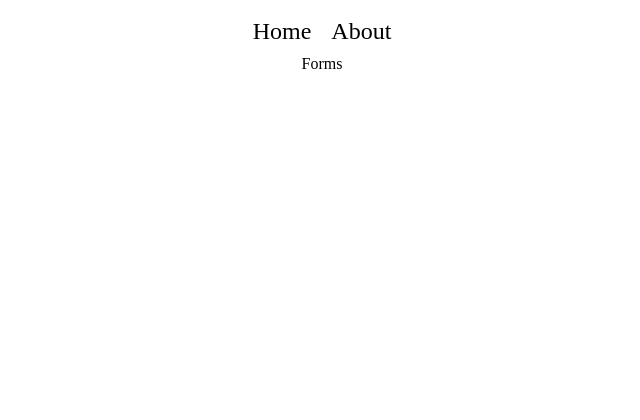
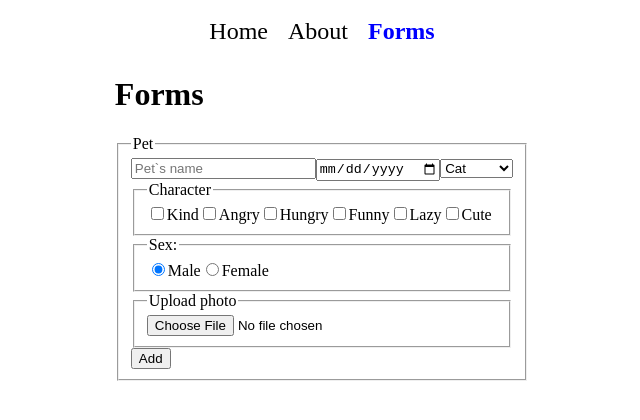
Before and after one commit to Sekler09/rss-react, a React (Vite) app: page /forms in a window 1280 px wide. Shown: the top 420 px of the page, without its empty margins (318-958 px from the left). Built offline with nearby package versions, Linux system fonts and the light colour scheme.

Commit message:
feat: add form layout

```diff
--- /dev/null
+++ b/src/pages/forms/Form.tsx
@@ -0,0 +1,68 @@
+import React, { Component, createRef, SyntheticEvent } from 'react';
+
+export default class Form extends Component {
+  nameRef = createRef<HTMLInputElement>();
+  dateRef = createRef<HTMLInputElement>();
+  selectRef = createRef<HTMLSelectElement>();
+  checkboxRef = createRef<HTMLFieldSetElement>();
+  sexRef = createRef<HTMLFieldSetElement>();
+  fileRef = createRef<HTMLInputElement>();
+
+  handleOnSubmit = (e: SyntheticEvent) => {
+    e.preventDefault();
+    console.log(
+      Array.from(this.checkboxRef.current?.children as HTMLCollection)
+        .filter((el) => el.tagName == 'INPUT')
+        .filter((el) => (el as HTMLInputElement).checked)
+        .map((el) => (el as HTMLInputElement).name)
+    );
+  };
+
+  render() {
+    return (
+      <form onSubmit={this.handleOnSubmit}>
+        <fieldset>
+          <legend>Pet</legend>
+          <input type="text" placeholder="Pet`s name" required ref={this.nameRef} />
+          <input type="date" placeholder="Pet`s birth date" required ref={this.dateRef} />
+          <select name="Species" id="" ref={this.selectRef}>
+            <option>Cat</option>
+            <option>Dog</option>
+            <option>Parrot</option>
+            <option>Rat</option>
+            <option>Hamster</option>
+            <option>Snake</option>
+            <option>Other..</option>
+          </select>
+          <fieldset ref={this.checkboxRef}>
+            <legend>Character</legend>
+            <input type="checkbox" name="Kind" id="kind" />
+            <label htmlFor="kind">Kind</label>
+            <input type="checkbox" name="Angry" id="angry" />
+            <label htmlFor="angry">Angry</label>
+            <input type="checkbox" name="Hungry" id="hungry" />
+            <label htmlFor="hungry">Hungry</label>
+            <input type="checkbox" name="Funny" id="funny" />
+            <label htmlFor="funny">Funny</label>
+            <input type="checkbox" name="Lazy" id="lazy" />
+            <label htmlFor="lazy">Lazy</label>
+            <input type="checkbox" name="Cute" id="cute" />
+            <label htmlFor="cute">Cute</label>
+          </fieldset>
+          <fieldset ref={this.sexRef}>
+            <legend>Sex:</legend>
+            <input type="radio" checked name="sex" id="male" />
+            <label htmlFor="male">Male</label>
+            <input type="radio" name="sex" id="female" />
+            <label htmlFor="female">Female</label>
+          </fieldset>
+          <fieldset>
+            <legend>Upload photo</legend>
+            <input type="file" name="Photo" id="photo" ref={this.fileRef} />
+          </fieldset>
+          <input type="submit" value="Add" />
+        </fieldset>
+      </form>
+    );
+  }
+}
--- a/src/pages/forms/Forms.tsx
+++ b/src/pages/forms/Forms.tsx
@@ -1,7 +1,13 @@
 import React, { Component } from 'react';
+import Form from './Form';
 
 export default class Forms extends Component {
   render() {
-    return <div>Forms</div>;
+    return (
+      <div>
+        <h1>Forms</h1>
+        <Form />
+      </div>
+    );
   }
 }
--- a/src/pages/layout/Header.tsx
+++ b/src/pages/layout/Header.tsx
@@ -7,6 +7,7 @@ export default class Header extends React.Component {
       <header>
         <NavLink to="/">Home</NavLink>
         <NavLink to="/about">About</NavLink>
+        <NavLink to="/forms">Forms</NavLink>
       </header>
     );
   }
```
